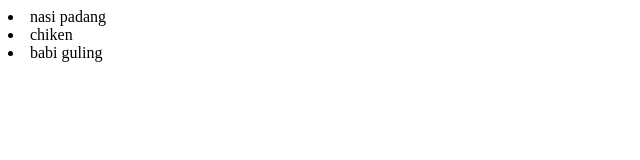
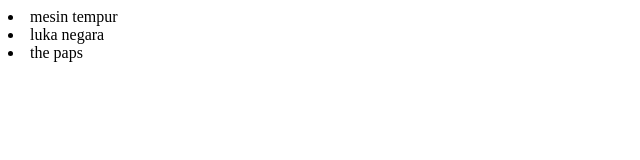
Before and after one commit to rizalfadilah00/Latihan_branch, a plain HTML site: page index.html in a window 1280 px wide. Shown: the full height of the page, 0-640 px from the left. Drawn offline with Linux system fonts and the light colour scheme.

Commit message:
commit kedua

```diff
--- a/index.html
+++ b/index.html
@@ -6,8 +6,8 @@
     <title>Document</title>
 </head>
 <body>
-    <li>nasi padang</li>
-    <li>chiken</li>
-    <li>babi guling</li>
+    <li>mesin tempur</li>
+    <li>luka negara </li>
+    <li>the paps</li>
 </body>
 </html>
```
